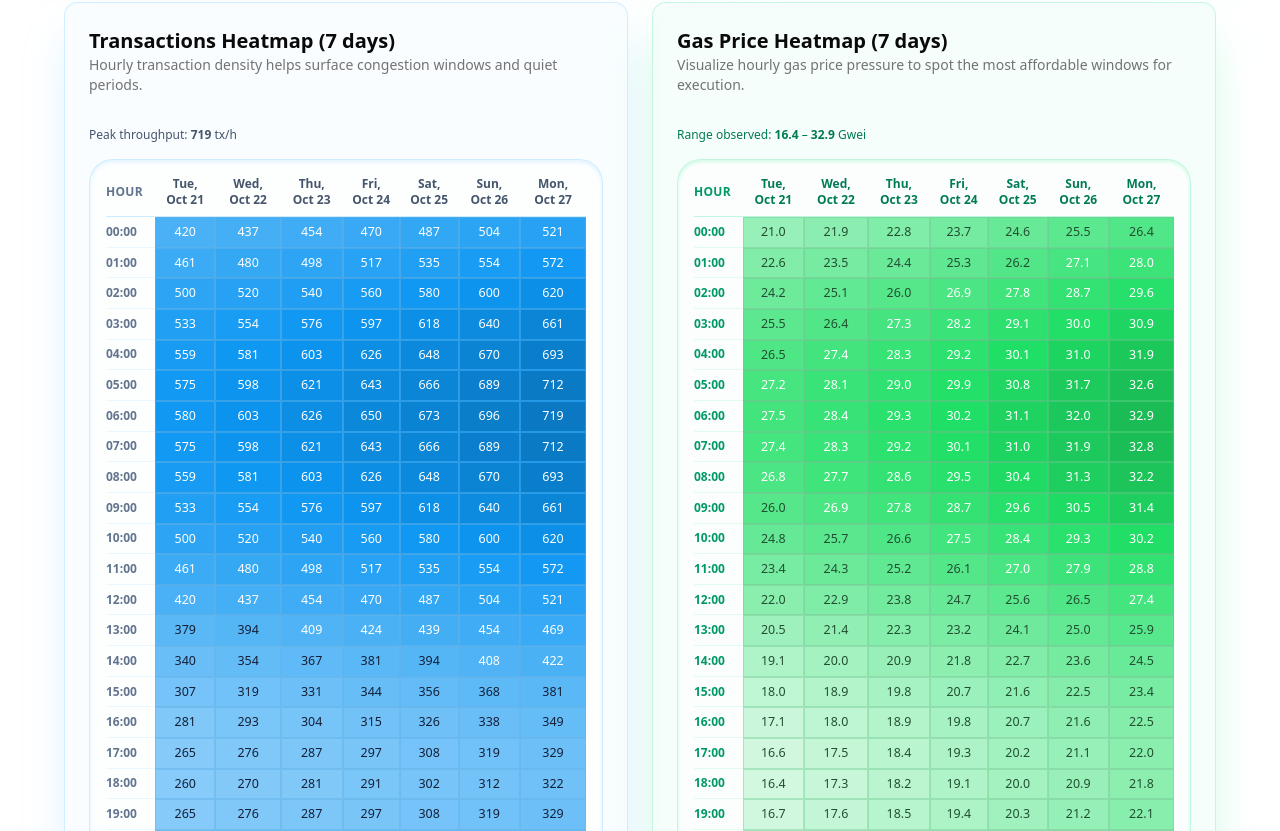
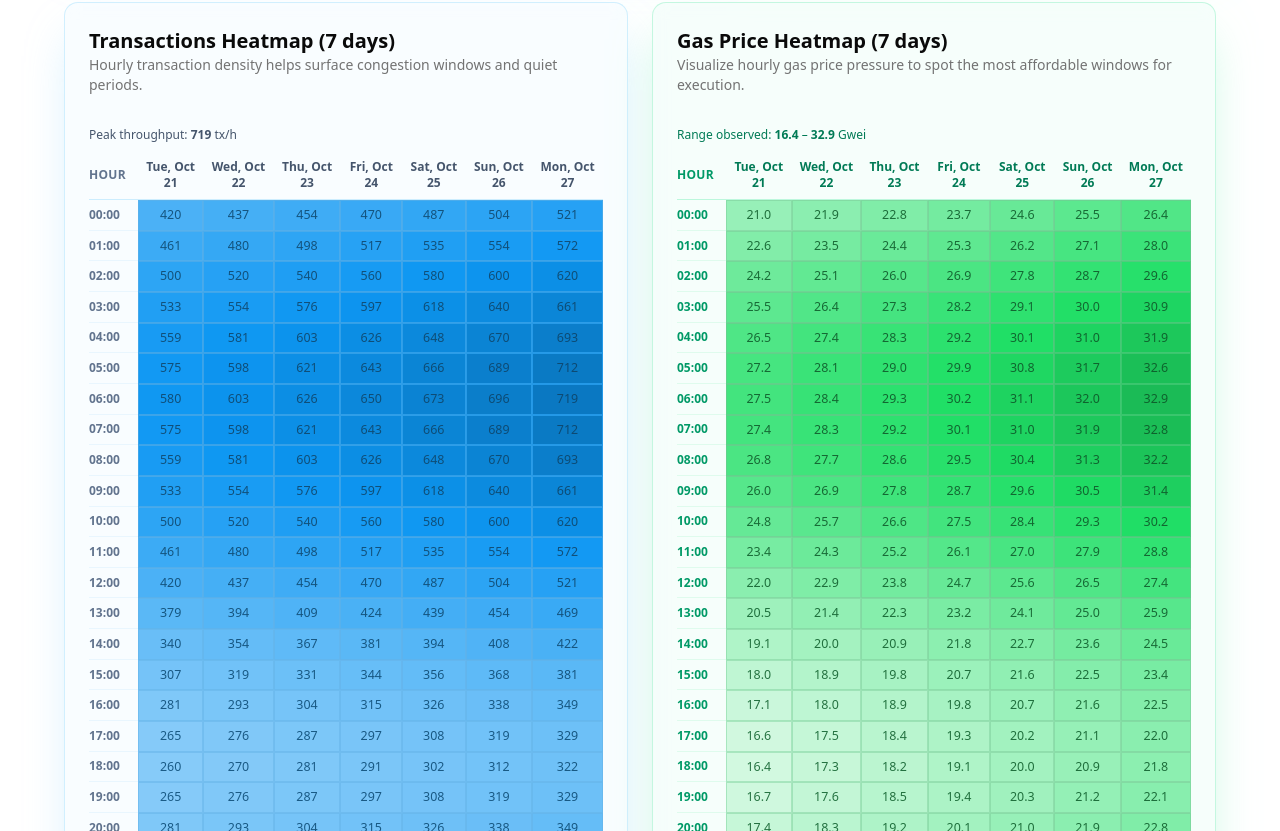
Before and after one commit to Arkiv-Network/inf-demo, a React (Vite) app in the folder frontend/react-example/: page / in a window 1280 px wide. Shown: the part 1589-2420 px from the top of the page. Built offline with nearby package versions, Linux system fonts and the light colour scheme.

Commit message:
improve readability of heatmaps

```diff
--- a/frontend/react-example/src/features/gas-price/components/GasPriceHeatmapCard.tsx
+++ b/frontend/react-example/src/features/gas-price/components/GasPriceHeatmapCard.tsx
@@ -69,7 +69,7 @@ export function GasPriceHeatmapCard({ className }: GasPriceHeatmapCardProps) {
     if (maxValue === minValue) {
       return {
         backgroundColor: "hsl(142 65% 88%)",
-        color: "hsl(142 40% 25%)",
+        color: "hsl(142 50% 30%)",
         borderColor: "hsl(142 45% 80%)",
       };
     }
@@ -77,7 +77,8 @@ export function GasPriceHeatmapCard({ className }: GasPriceHeatmapCardProps) {
     const intensity = (value - minValue) / (maxValue - minValue);
     const lightness = 90 - intensity * 48;
     const backgroundColor = `hsl(142 75% ${lightness}%)`;
-    const color = intensity > 0.62 ? "white" : "hsl(142 40% 22%)";
+    const colorLightness = Math.max(22, 30 - intensity * 8);
+    const color = `hsl(142 ${50 + intensity * 25}% ${colorLightness}%)`;
     const borderColor = `hsl(142 55% ${78 - intensity * 28}%)`;
 
     return { backgroundColor, color, borderColor };
@@ -126,7 +127,7 @@ export function GasPriceHeatmapCard({ className }: GasPriceHeatmapCardProps) {
                 <strong> {maxValue.toFixed(1)}</strong> Gwei
               </span>
             </div>
-            <div className="rounded-3xl border border-emerald-200/70 bg-white/75 p-4 shadow-inner shadow-emerald-100">
+            <div>
               <div className="overflow-x-auto">
                 <table className="w-full border-separate border-spacing-0 text-center text-[0.78rem] font-medium text-emerald-800">
                   <thead>
--- a/frontend/react-example/src/features/transactions/components/TransactionHeatmapCard.tsx
+++ b/frontend/react-example/src/features/transactions/components/TransactionHeatmapCard.tsx
@@ -63,7 +63,7 @@ export function TransactionHeatmapCard({
     if (maxValue === 0) {
       return {
         backgroundColor: "hsl(204 100% 94%)",
-        color: "hsl(222 47% 11%)",
+        color: "hsl(204 60% 35%)",
         borderColor: "hsl(204 70% 85%)",
       };
     }
@@ -71,7 +71,8 @@ export function TransactionHeatmapCard({
     const intensity = value / maxValue;
     const lightness = 95 - intensity * 55;
     const backgroundColor = `hsl(204 90% ${lightness}%)`;
-    const color = intensity > 0.55 ? "white" : "hsl(222 47% 15%)";
+    const colorLightness = Math.max(25, 35 - intensity * 10);
+    const color = `hsl(204 ${60 + intensity * 20}% ${colorLightness}%)`;
     const borderColor = `hsl(204 80% ${80 - intensity * 28}%)`;
 
     return { backgroundColor, color, borderColor };
@@ -120,7 +121,7 @@ export function TransactionHeatmapCard({
                 tx/h
               </span>
             </div>
-            <div className="rounded-3xl border border-sky-200/70 bg-white/70 p-4 shadow-inner shadow-sky-100">
+            <div>
               <div className="overflow-x-auto">
                 <table className="w-full border-separate border-spacing-0 text-center text-[0.78rem] font-medium text-slate-700">
                   <thead>
```
